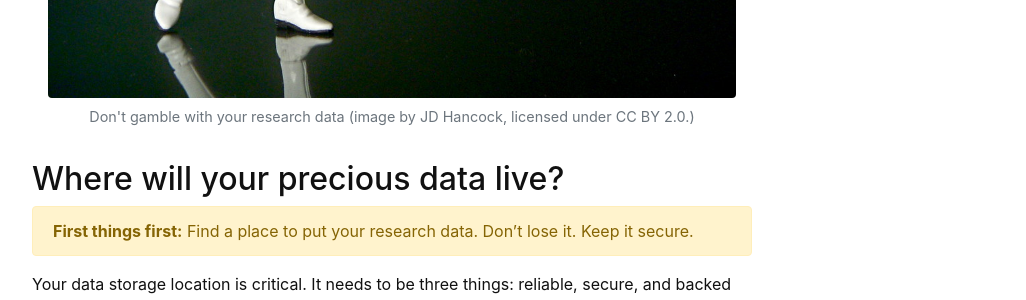
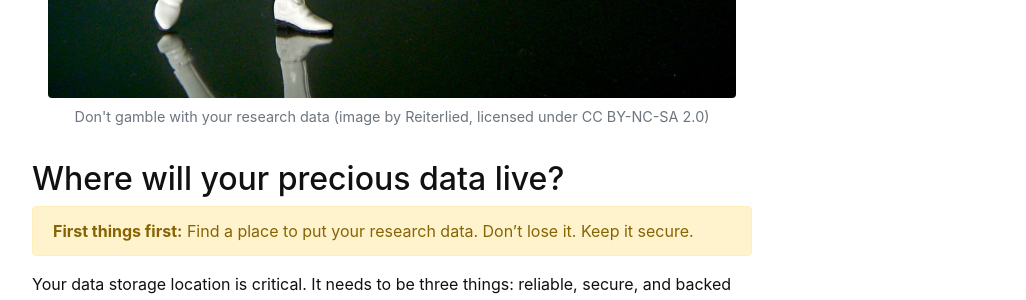
Before and after one commit to GriffithUniLibrary/digital-tools-modular, a Jekyll site: the page built from content/0-prep.md, in a window 1280 px wide and 900 px high, scrolled down 554 px. Shown: the part 152-452 px from the top of the window, without its empty margins (248-1274 px from the left). Built offline with Jekyll 4.4.1, drawn with Linux system fonts in a browser that asks for light colours.

```diff
--- a/content/0-prep.md
+++ b/content/0-prep.md
@@ -7,7 +7,7 @@ description: >
 ---
 
 
-{% include figure.html img="dice.jpg" alt="A model stormtrooper carrying two dice" caption="Don't gamble with your research data (image by JD Hancock, licensed under CC BY 2.0.)" width="75" float="left" %}
+{% include figure.html img="dice.jpg" alt="A model stormtrooper carrying two dice" caption="Don't gamble with your research data (image by Reiterlied, licensed under CC BY-NC-SA 2.0)" width="75" float="left" %}
 
 {% include_relative 0-prep-backup.md %}
 
```
Also changed, not shown: content/3-analysis.md (+2 -0 lines), images/analysis.jpg (added), images/collecting.jpg (added), images/embarking.jpg (added), images/fishing.jpg (added), images/taking-shape.jpg (added), images/writing.jpg (added).
